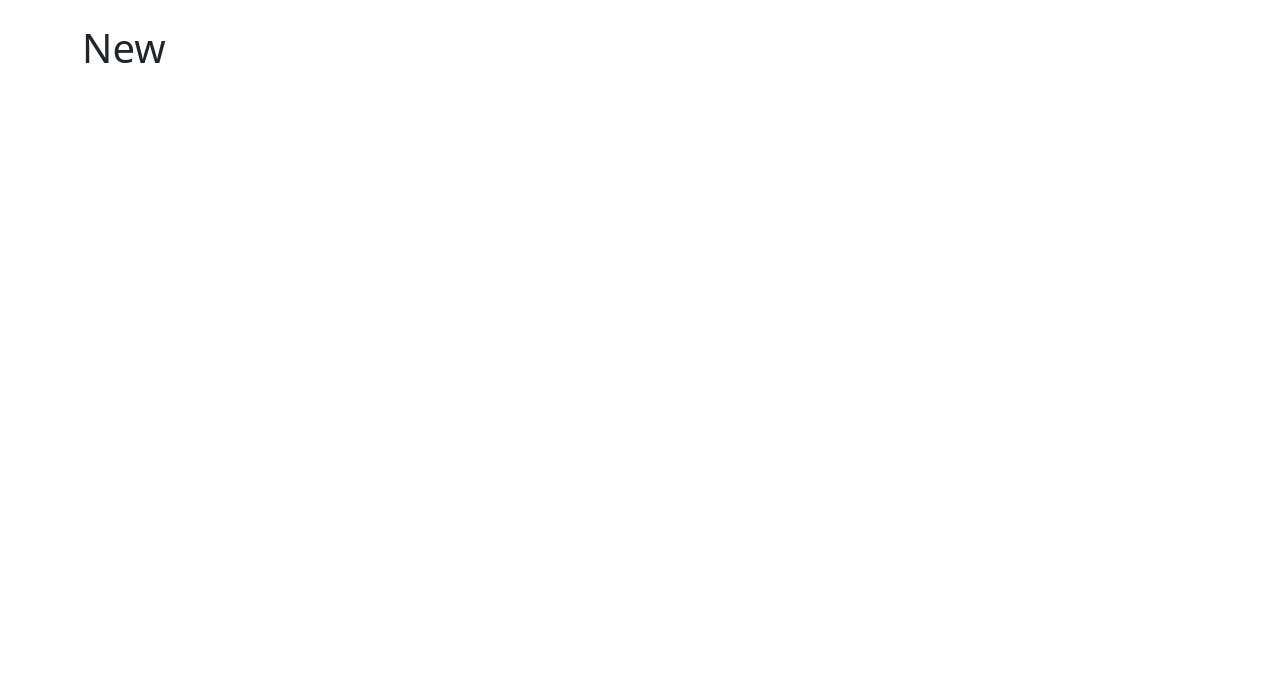
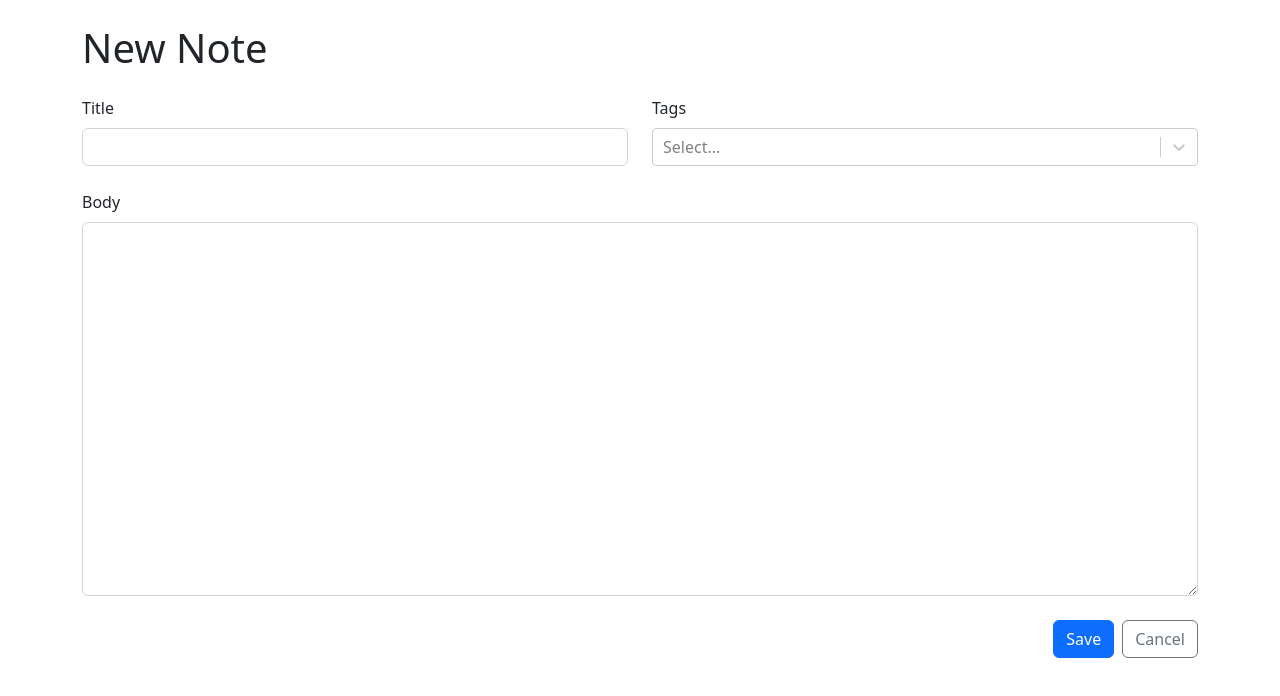
Before and after one commit to rezaGhoreyshiWeb/note-taking-app-ts-vite-react, a React (Vite) app: page /new in a window 1280 px wide. Shown: the top 696 px of the page. Built offline with nearby package versions, Linux system fonts and the light colour scheme.

Commit message:
create newNote page

```diff
--- a/package.json
+++ b/package.json
@@ -13,11 +13,14 @@
     "react": "^18.2.0",
     "react-bootstrap": "^2.7.2",
     "react-dom": "^18.2.0",
-    "react-router-dom": "^6.10.0"
+    "react-router-dom": "^6.10.0",
+    "react-select": "^5.7.2",
+    "uuid": "^9.0.0"
   },
   "devDependencies": {
     "@types/react": "^18.0.28",
     "@types/react-dom": "^18.0.11",
+    "@types/uuid": "^9.0.1",
     "@vitejs/plugin-react": "^3.1.0",
     "typescript": "^4.9.3",
     "vite": "^4.2.0"
--- a/src/App.tsx
+++ b/src/App.tsx
@@ -1,13 +1,67 @@
 import "bootstrap/dist/css/bootstrap.min.css";
 import { Container } from "react-bootstrap";
 import { Navigate, Route, Routes } from "react-router-dom";
+import NewNote from "./components/NewNote";
+import { useLocalStorage } from "./hooks/useLocalStorage";
+import { useMemo } from "react";
+import { v4 as uuidV4 } from "uuid";
+
+export type Note = {
+  id: string;
+} & NoteData;
+
+export type NoteData = {
+  title: string;
+  markdown: string;
+  tags: Tag[];
+};
+
+export type RawNote = {
+  id: string;
+} & RawNoteData;
+
+export type RawNoteData = {
+  title: string;
+  markdown: string;
+  tagIds: string[];
+};
+
+export type Tag = {
+  id: string;
+  label: string;
+};
 
 function App() {
+  const [notes, setNotes] = useLocalStorage<RawNote[]>("NOTES", []);
+  const [tags, setTags] = useLocalStorage<RawNote[]>("TAGS", []);
+
+  const notesWithTags = useMemo(() => {
+    return notes.map((note) => {
+      return {
+        ...note,
+        tags: tags.filter((tag) => note.tagIds.includes(tag.id)),
+      };
+    });
+  }, [notes, tags]);
+
+  function onCreateNote({ tags, ...data }: NoteData) {
+    setNotes((prevNotes) => {
+      return [
+        ...prevNotes,
+        { ...data, id: uuidV4(), tagIds: tags.map((tag) => tag.id) },
+      ];
+    });
+  }
+
+  function addTag(tag: Tag) {
+    setTags(prev => [...prev, tag]);
+  }
+
   return (
     <Container className="my-4">
       <Routes>
         <Route path="/" element={<h1>Home</h1>} />
-        <Route path="/new" element={<h1>New</h1>} />
+        <Route path="/new" element={<NewNote onSubmit={onCreateNote} onAddTag={addTag} availableTags={tags} />} />
         <Route path="/:id">
           <Route index element={<h1>show</h1>} />
           <Route path="edit" element={<h1>Edit</h1>} />
--- /dev/null
+++ b/src/components/NewNote.tsx
@@ -0,0 +1,17 @@
+import { NoteData, Tag } from "../App";
+import NoteForm from "./NoteForm";
+
+type NewNoteProps = {
+  onSubmit: (data: NoteData) => void;
+  onAddTag: (tag: Tag) => void;
+  availableTags: Tag[];
+};
+
+export default function NewNote({ onSubmit , onAddTag, availableTags}: NewNoteProps) {
+  return (
+    <>
+      <h1 className="mb-4">New Note</h1>
+      <NoteForm onSubmit={onSubmit} onAddTag={onAddTag} availableTags={availableTags} />
+    </>
+  );
+}
--- a/src/components/NoteForm.tsx
+++ b/src/components/NoteForm.tsx
@@ -1,6 +1,6 @@
 import { FormEvent, useRef, useState } from "react";
 import { Button, Col, Form, Row, Stack } from "react-bootstrap";
-import { Link } from "react-router-dom";
+import { Link, useNavigate } from "react-router-dom";
 import CreatableReactSelect from "react-select/creatable";
 import { NoteData, Tag } from "../App";
 import { v4 as uuidV4 } from "uuid";
@@ -18,6 +18,7 @@ export default function NoteForm({
   const titleRef = useRef<HTMLInputElement>(null);
   const markdownRef = useRef<HTMLTextAreaElement>(null);
   const [selectedTags, setSelectedTags] = useState<Tag[]>([]);
+  const navigate = useNavigate();
 
   function handleSubmit(e: FormEvent) {
     e.preventDefault();
@@ -27,6 +28,7 @@ export default function NoteForm({
       markdown: markdownRef.current!.value,
       tags: selectedTags,
     });
+    navigate("..");
   }
 
   return (
```
Also changed, not shown: 1 other file (tests, documents, lock files or other folders).
